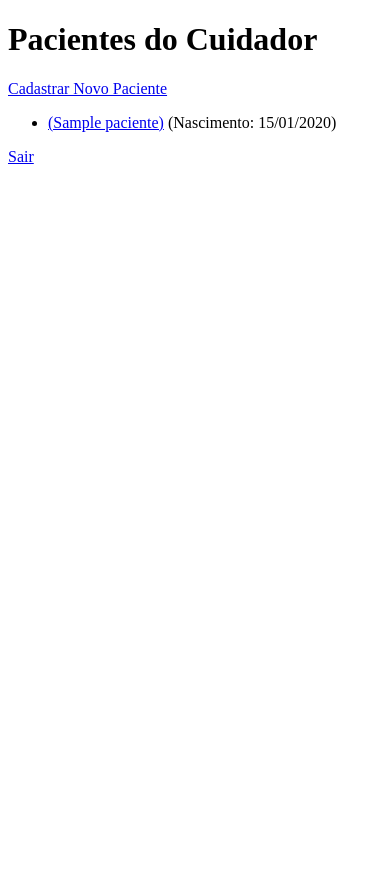
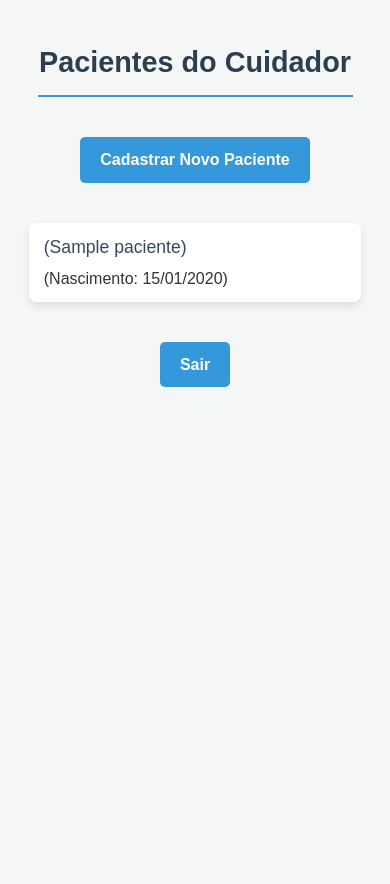
Before and after one commit to Remory-Project/FrontEnd, a Flask app: page /dashboard in a window 390 px wide. Before the commit the page ends 164 px from the top, so only its background shows below. Run offline with Flask 3, Linux system fonts and the light colour scheme; the visitor is signed in with stand-in values (Sample User, id 1); tables that the repository leaves empty hold one stand-in row (values such as "Sample post").

Commit message:
criação da tela de cadastro do cuidador e dashboard

```diff
--- a/templates/cadastro_cuidador.html
+++ b/templates/cadastro_cuidador.html
@@ -3,6 +3,7 @@
 <head>
     <title>Cadastro de Cuidador</title>
     <meta charset="UTF-8">
+    <link rel="stylesheet" href="css/cadastro_cuidador.css">
 </head>
 <body>
 
--- /dev/null
+++ b/templates/css/dashboard.css
@@ -0,0 +1,151 @@
+body {
+    font-family: 'Arial', sans-serif;
+    /* Fonte mais comum e limpa */
+    background-color: #f4f7f6;
+    /* Um cinza claro para o fundo */
+    color: #333;
+    /* Cor do texto principal */
+    margin: 0;
+    /* Remove margens padrão do body */
+    padding: 20px;
+    /* Espaçamento interno para o conteúdo não colar nas bordas */
+    line-height: 1.6;
+    /* Espaçamento entre linhas para melhor leitura */
+    display: flex;
+    /* Flexbox para centralizar conteúdo */
+    flex-direction: column;
+    align-items: center;
+    min-height: 100vh;
+    /* Garante que o body ocupe a altura total da viewport */
+}
+
+h1 {
+    color: #2c3e50;
+    /* Um azul escuro para o título */
+    text-align: center;
+    margin-bottom: 30px;
+    font-size: 2.2em;
+    /* Tamanho maior para o título */
+    border-bottom: 2px solid #3498db;
+    /* Linha azul de destaque */
+    padding-bottom: 10px;
+    width: 80%;
+    /* Largura do título para a linha não ser muito longa */
+    max-width: 600px;
+}
+
+/* --- Estilo dos Links (Botões) --- */
+a {
+    display: inline-block;
+    /* Permite aplicar padding e margem como blocos */
+    background-color: #3498db;
+    /* Azul vibrante para os botões */
+    color: white;
+    /* Texto branco */
+    padding: 10px 20px;
+    margin: 10px 0;
+    /* Margem acima e abaixo dos botões */
+    border-radius: 5px;
+    /* Cantos arredondados */
+    text-decoration: none;
+    /* Remove sublinhado padrão dos links */
+    font-weight: bold;
+    transition: background-color 0.3s ease;
+    /* Transição suave ao passar o mouse */
+}
+
+a:hover {
+    background-color: #2980b9;
+    /* Azul um pouco mais escuro ao passar o mouse */
+}
+
+/* --- Estilo da Lista de Pacientes --- */
+ul {
+    list-style-type: none;
+    /* Remove os marcadores de lista padrão */
+    padding: 0;
+    /* Remove padding padrão */
+    margin: 30px 0;
+    /* Margem acima e abaixo da lista */
+    width: 90%;
+    /* Ocupa boa parte da largura */
+    max-width: 700px;
+    /* Largura máxima para não ficar muito esticada em telas grandes */
+    background-color: #ffffff;
+    /* Fundo branco para a lista */
+    border-radius: 8px;
+    /* Bordas arredondadas */
+    box-shadow: 0 4px 8px rgba(0, 0, 0, 0.1);
+    /* Sombra suave para destacar */
+}
+
+li {
+    padding: 15px 20px;
+    /* Espaçamento interno dos itens da lista */
+    border-bottom: 1px solid #eee;
+    /* Linha divisória entre os itens */
+    display: flex;
+    justify-content: space-between;
+    /* Alinha nome e data nas extremidades */
+    align-items: center;
+}
+
+li:last-child {
+    border-bottom: none;
+    /* Remove a borda do último item */
+}
+
+li a {
+    /* Estilo específico para o link dentro do item da lista */
+    background: none;
+    /* Remove o fundo de botão */
+    color: #34495e;
+    /* Cor mais escura para o texto do paciente */
+    padding: 0;
+    /* Remove padding extra */
+    margin: 0;
+    /* Remove margem extra */
+    font-weight: normal;
+    /* Volta ao peso normal da fonte */
+    font-size: 1.1em;
+}
+
+li a:hover {
+    color: #3498db;
+    /* Mude a cor do texto ao passar o mouse */
+    text-decoration: underline;
+    /* Adiciona sublinhado ao passar o mouse */
+    background: none;
+    /* Garante que não haja fundo */
+}
+
+/* Estilo para a data de nascimento dentro do item da lista */
+li span {
+    font-size: 0.9em;
+    color: #7f8c8d;
+    /* Cor cinza para a data, menos proeminente */
+}
+
+/* --- Responsividade Básica --- */
+@media (max-width: 768px) {
+    h1 {
+        font-size: 1.8em;
+        width: 90%;
+    }
+
+    ul {
+        width: 95%;
+    }
+
+    li {
+        flex-direction: column;
+        /* Em telas menores, os itens ficam empilhados */
+        align-items: flex-start;
+        padding: 10px 15px;
+    }
+
+    li a {
+        margin-bottom: 5px;
+        /* Espaçamento entre o nome e a data empilhados */
+    }
+}
--- a/templates/dashboard.html
+++ b/templates/dashboard.html
@@ -2,6 +2,7 @@
 <html>
 <head>
     <title>Dashboard</title>
+    <link rel="stylesheet" href="css/dashboard.css">
 </head>
 <body>
     <h1>Pacientes do Cuidador</h1>
```
Also changed, not shown: templates/css/cadastro_cuidador.css (added, +121 -0 lines).
